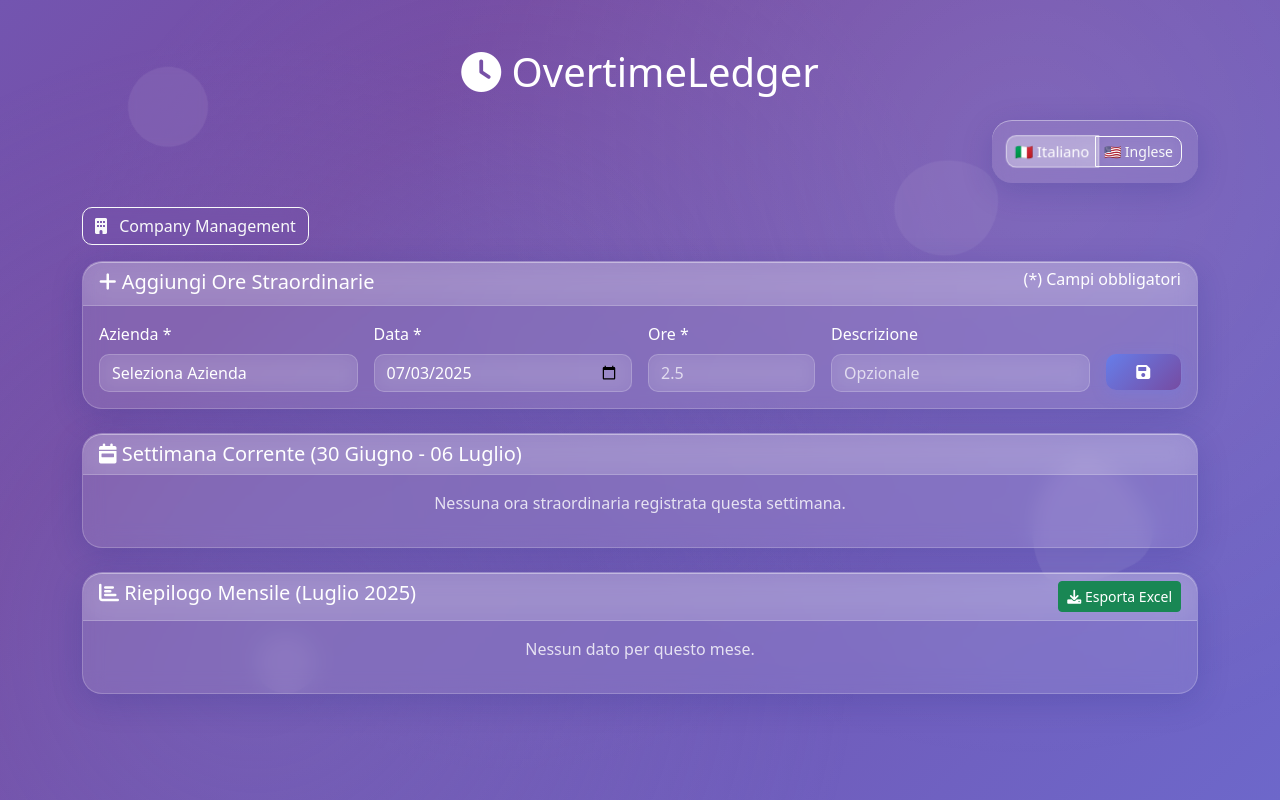
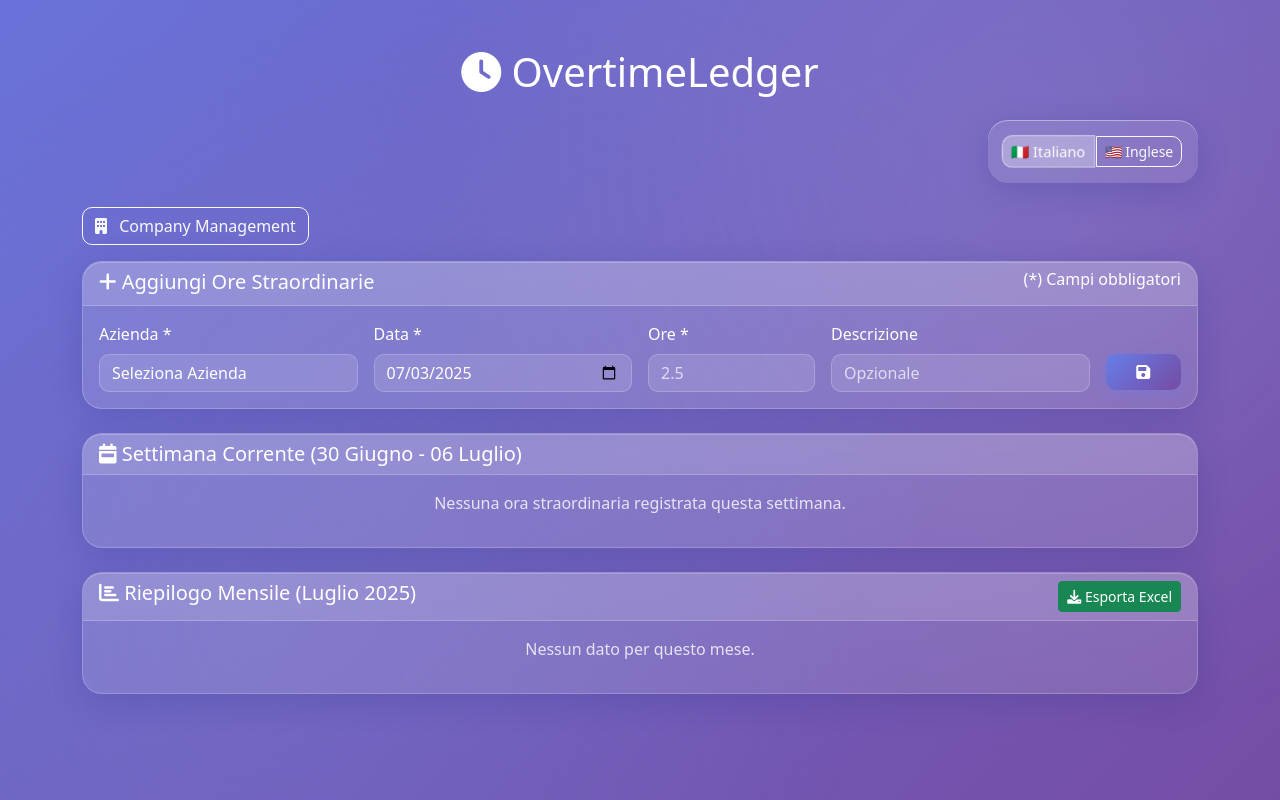
Before and after one commit to Piccios/OvertimeLedger, a PHP site: page / in a window 1280 px wide. Run offline with PHP 8.4, Linux system fonts and the light colour scheme; data that the repository does not hold is empty.

Commit message:
Optimize index.php with enhanced CSS variables for animations, improved performance on low-end devices, and refined transition effects. Added debouncing for language switcher functionality to enhance user experience.

```diff
--- a/index.php
+++ b/index.php
@@ -127,10 +127,31 @@ function isColorDark($color) {
     <link href="https://cdn.jsdelivr.net/npm/bootstrap@5.3.0/dist/css/bootstrap.min.css" rel="stylesheet">
     <link href="https://cdnjs.cloudflare.com/ajax/libs/font-awesome/6.0.0/css/all.min.css" rel="stylesheet">
     <style>
+        :root {
+            --animation-duration: 15s;
+            --animation-duration-slow: 25s;
+            --transition-fast: 0.2s;
+            --transition-normal: 0.3s;
+        }
+
+        /* Respect user's motion preferences */
+        @media (prefers-reduced-motion: reduce) {
+            :root {
+                --animation-duration: 60s;
+                --animation-duration-slow: 80s;
+                --transition-fast: 0.1s;
+                --transition-normal: 0.15s;
+            }
+
+            .shape {
+                animation: none !important;
+            }
+        }
+
         body {
             background: linear-gradient(-45deg, #667eea, #764ba2, #667eea, #764ba2);
             background-size: 400% 400%;
-            animation: gradientShift 15s ease infinite;
+            animation: gradientShift var(--animation-duration) ease infinite;
             min-height: 100vh;
             position: relative;
             overflow-x: hidden;
@@ -165,7 +186,7 @@ function isColorDark($color) {
             z-index: -1;
         }
 
-        /* Floating geometric shapes */
+        /* Floating geometric shapes - Optimized */
         .floating-shapes {
             position: fixed;
             top: 0;
@@ -174,14 +195,16 @@ function isColorDark($color) {
             height: 100%;
             pointer-events: none;
             z-index: -1;
+            will-change: transform;
         }
 
         .shape {
             position: absolute;
-            background: rgba(255, 255, 255, 0.1);
-            backdrop-filter: blur(10px);
+            background: rgba(255, 255, 255, 0.08);
             border-radius: 50%;
-            animation: float 20s infinite linear;
+            animation: float var(--animation-duration-slow) infinite linear;
+            will-change: transform;
+            transform: translateZ(0); /* Force hardware acceleration */
         }
 
         .shape:nth-child(1) {
@@ -231,12 +254,13 @@ function isColorDark($color) {
         .card {
             border: none;
             border-radius: 20px;
-            background: rgba(255, 255, 255, 0.1);
-            backdrop-filter: blur(10px);
+            background: rgba(255, 255, 255, 0.12);
             border: 1px solid rgba(255, 255, 255, 0.2);
             box-shadow:
                 0 8px 32px 0 rgba(31, 38, 135, 0.2),
                 inset 0 1px 0 rgba(255, 255, 255, 0.4);
+            will-change: transform;
+            transform: translateZ(0);
         }
         .card-header {
             background: rgba(255, 255, 255, 0.15);
@@ -301,13 +325,13 @@ function isColorDark($color) {
 
         .table tbody tr {
             border-radius: 10px;
-            transition: all 0.3s ease;
+            transition: background-color 0.2s ease, transform 0.2s ease;
+            will-change: transform;
         }
 
         .table tbody tr:hover {
             background: rgba(255, 255, 255, 0.1);
-            transform: translateY(-1px);
-            box-shadow: 0 4px 15px rgba(0, 0, 0, 0.1);
+            transform: translateY(-1px) translateZ(0);
         }
 
         .table tbody tr:hover td {
@@ -315,12 +339,12 @@ function isColorDark($color) {
         }
 
         .form-control, .form-select {
-            background: rgba(255, 255, 255, 0.1);
-            backdrop-filter: blur(10px);
+            background: rgba(255, 255, 255, 0.12);
             border: 1px solid rgba(255, 255, 255, 0.2);
             border-radius: 10px;
             color: white;
-            transition: all 0.3s ease;
+            transition: border-color 0.2s ease, background-color 0.2s ease;
+            will-change: auto;
         }
 
         .form-control:focus, .form-select:focus {
@@ -498,7 +522,7 @@ function isColorDark($color) {
                                 <div class="col-auto">
                                     <div class="btn-group" role="group">
                                         <input type="radio" class="btn-check" name="language" id="lang_it" value="it" <?= $current_lang === 'it' ? 'checked' : '' ?>>
-                                        <label class="btn btn-outline-light btn-sm" for="lang_it">
+                                        <label class="btn btn-outline-light btn-sm me-1" for="lang_it">
                                             🇮🇹 <?= t('italian', $current_lang) ?>
                                         </label>
                                         <input type="radio" class="btn-check" name="language" id="lang_en" value="en" <?= $current_lang === 'en' ? 'checked' : '' ?>>
@@ -871,6 +895,18 @@ function isColorDark($color) {
     </style>
 
     <script>
+        // Performance optimizations
+        (function() {
+            // Reduce animation on low-end devices
+            const isLowEndDevice = navigator.hardwareConcurrency <= 4 ||
+                                  window.matchMedia('(prefers-reduced-motion: reduce)').matches;
+
+            if (isLowEndDevice) {
+                document.documentElement.style.setProperty('--animation-duration', '40s');
+                document.querySelector('.floating-shapes')?.remove();
+            }
+        })();
+
         // Hide notification after 4 seconds and clean URL
         document.addEventListener('DOMContentLoaded', function() {
             const toasts = ['successToast', 'deleteToast', 'editToast'];
@@ -923,16 +959,21 @@ function isColorDark($color) {
             }
         });
 
-        // Language switching functionality
+        // Language switching functionality with debouncing
         document.addEventListener('DOMContentLoaded', function() {
             const languageRadios = document.querySelectorAll('input[name="language"]');
+            let timeoutId;
 
             languageRadios.forEach(function(radio) {
                 radio.addEventListener('change', function() {
+                    clearTimeout(timeoutId);
                     const selectedLang = this.value;
-                    const currentUrl = new URL(window.location);
-                    currentUrl.searchParams.set('lang', selectedLang);
-                    window.location.href = currentUrl.toString();
+
+                    timeoutId = setTimeout(function() {
+                        const currentUrl = new URL(window.location);
+                        currentUrl.searchParams.set('lang', selectedLang);
+                        window.location.href = currentUrl.toString();
+                    }, 150); // Debounce 150ms
                 });
             });
         });
```
